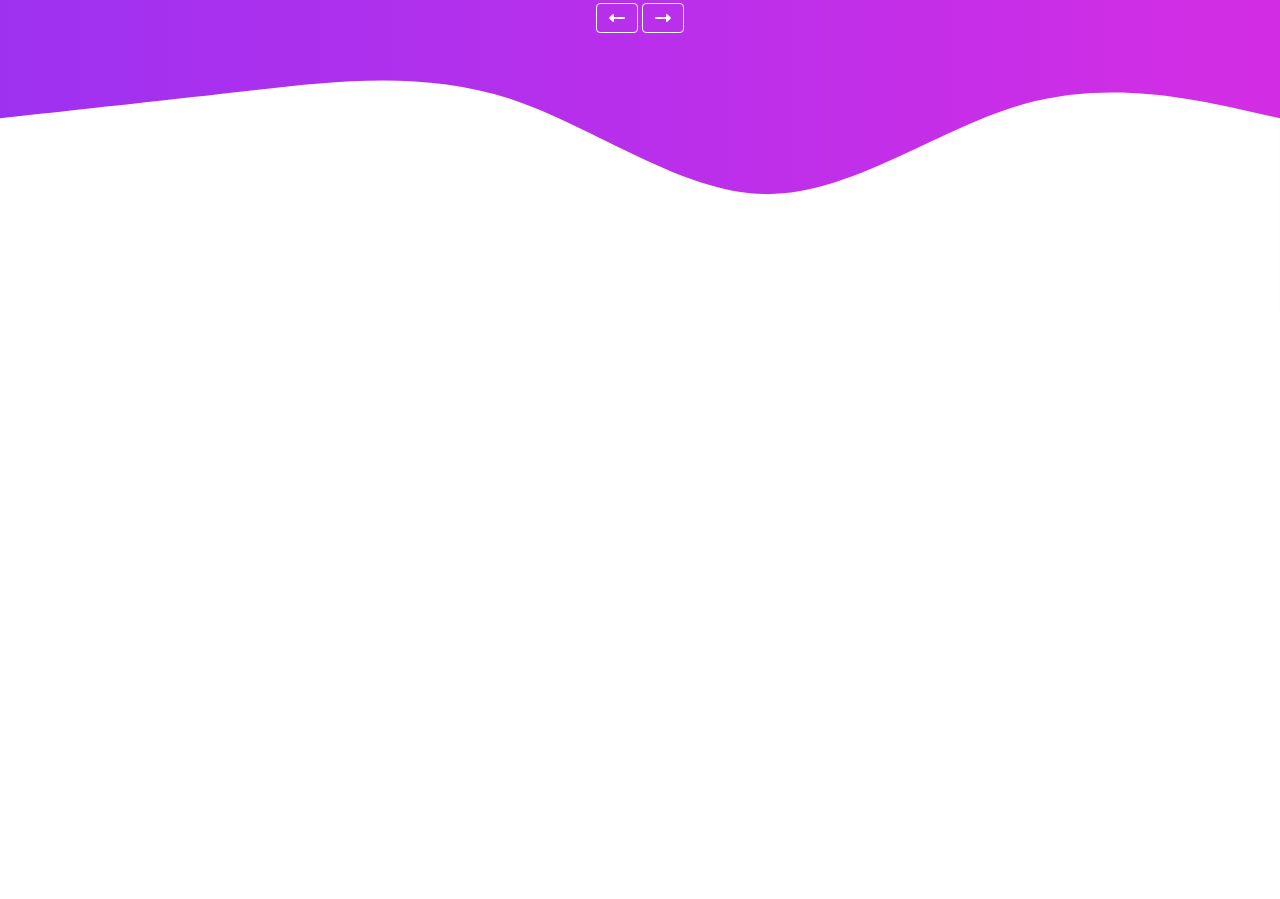
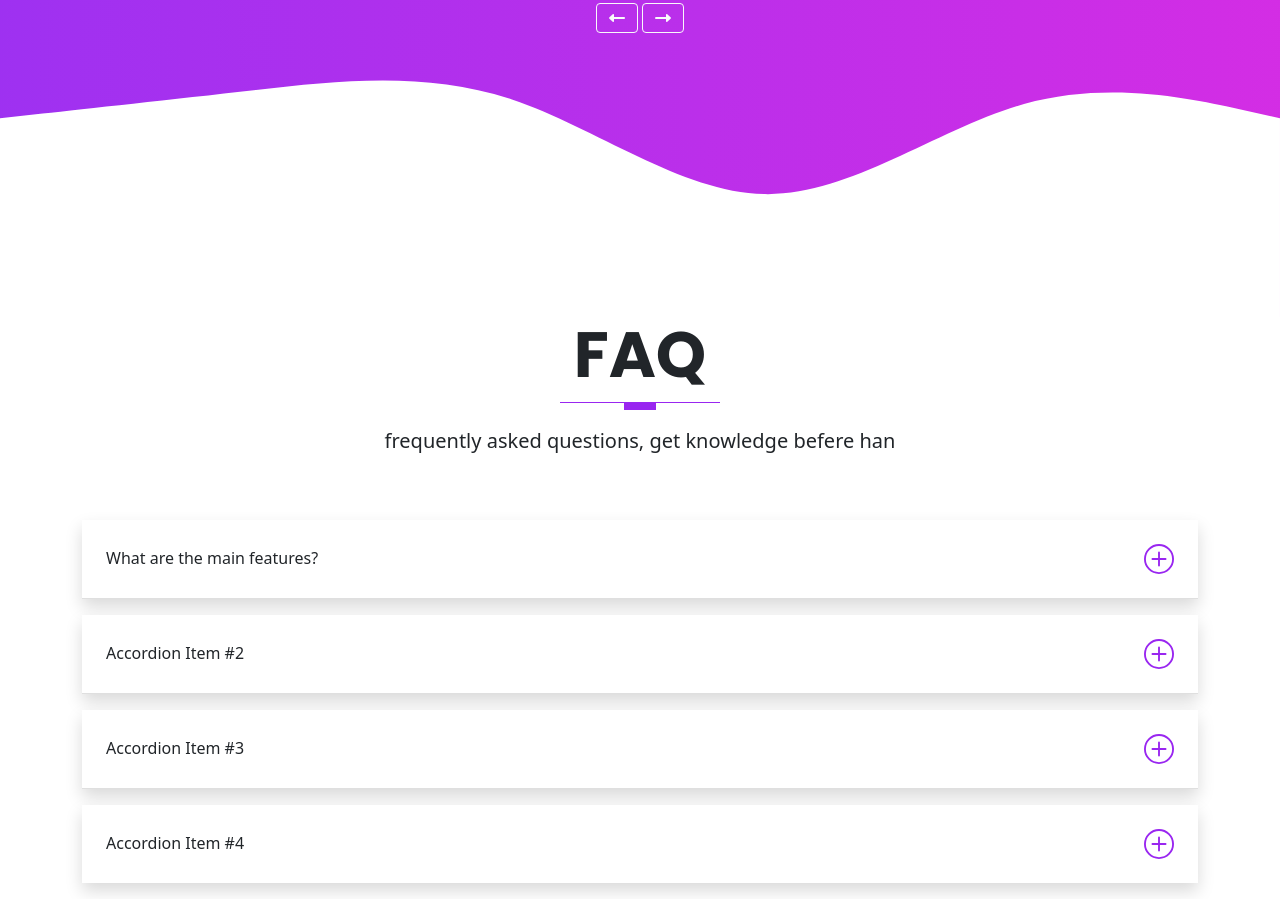
Before and after one commit to lorainecalamba/portfolio, a website: page index.html in a window 1280 px wide. Shown: the part 3840-4739 px from the top of the page. Before the commit the page ends 4157 px from the top, so only its background shows below. Drawn offline with Linux system fonts and the light colour scheme.

Commit message:
create and styling of FAQ section

```diff
--- a/index.html
+++ b/index.html
@@ -14,7 +14,7 @@
     />
   </head>
   <body>
-    <!-- navbar -->
+    <!-- ! navbar -->
     <nav class="navbar navbar-expand-lg navbar-dark menu shadow fixed-top">
       <div class="container">
         <a class="navbar-brand" href="#"
@@ -101,7 +101,7 @@
         ></path>
       </svg>
     </section>
-    <!-- companies -->
+    <!-- ! companies -->
     <section id="companies" class="companies">
       <div class="container">
         <div class="row text-center">
@@ -176,7 +176,7 @@
       </div>
     </section>
 
-    <!-- start services -->
+    <!-- ! start services -->
     <section id="services" class="sevices">
       <div class="container">
         <div class="row text-center">
@@ -206,7 +206,7 @@
         </div>
       </div>
 
-      <!-- start content for services -->
+      <!--  start content for services -->
       <div class="container">
         <!-- start the marketing content -->
         <div class="row">
@@ -309,7 +309,7 @@
       </div>
     </section>
 
-    <!-- start testimonials -->
+    <!-- ! start testimonials -->
     <section id="testimonials" class="testimonials">
       <svg xmlns="http://www.w3.org/2000/svg" viewBox="0 0 1440 320">
         <path
@@ -485,6 +485,71 @@
       </svg>
     </section>
 
+    <!-- !start section FAQ -->
+    <section id="faq" class="faq">
+      <div class="container">
+        <div class="row text-center">
+          <h1 class="display-3 fw-bold text-uppercase">faq</h1>
+          <div class="heading-line"></div>
+          <p class="lead">frequently asked questions, get knowledge befere han</p>
+        </div>
+        <!-- accordion content -->
+        <div class="row mt-5">
+          <div class="col-md-12">
+            <div class="accordion accordion-flush" id="accordionFlushExample">
+              <!-- accordion item 1 -->
+              <div class="accordion-item shadow mb-3">
+                <h2 class="accordion-header" id="flush-headingOne">
+                  <button class="accordion-button collapsed" type="button" data-bs-toggle="collapse" data-bs-target="#flush-collapseOne" aria-expanded="false" aria-controls="flush-collapseOne">
+                    What are the main features?
+                  </button>
+                </h2>
+                <div id="flush-collapseOne" class="accordion-collapse collapse" aria-labelledby="flush-headingOne" data-bs-parent="#accordionFlushExample">
+                  <div class="accordion-body">Placeholder content for this accordion, which is intended to demonstrate the <code>.accordion-flush</code> class. This is the first item's accordion body.</div>
+                </div>
+              </div>
+
+              <!-- accordion item 2 -->
+              <div class="accordion-item shadow mb-3">
+                <h2 class="accordion-header" id="flush-headingTwo">
+                  <button class="accordion-button collapsed" type="button" data-bs-toggle="collapse" data-bs-target="#flush-collapseTwo" aria-expanded="false" aria-controls="flush-collapseTwo">
+                    Accordion Item #2
+                  </button>
+                </h2>
+                <div id="flush-collapseTwo" class="accordion-collapse collapse" aria-labelledby="flush-headingTwo" data-bs-parent="#accordionFlushExample">
+                  <div class="accordion-body">Placeholder content for this accordion, which is intended to demonstrate the <code>.accordion-flush</code> class. This is the second item's accordion body. Let's imagine this being filled with some actual content.</div>
+                </div>
+              </div>
+
+              <!-- accordion item 3 -->
+              <div class="accordion-item shadow mb-3">
+                <h2 class="accordion-header" id="flush-headingThree">
+                  <button class="accordion-button collapsed" type="button" data-bs-toggle="collapse" data-bs-target="#flush-collapseThree" aria-expanded="false" aria-controls="flush-collapseThree">
+                    Accordion Item #3
+                  </button>
+                </h2>
+                <div id="flush-collapseThree" class="accordion-collapse collapse" aria-labelledby="flush-headingThree" data-bs-parent="#accordionFlushExample">
+                  <div class="accordion-body">Placeholder content for this accordion, which is intended to demonstrate the <code>.accordion-flush</code> class. This is the third item's accordion body. Nothing more exciting happening here in terms of content, but just filling up the space to make it look, at least at first glance, a bit more representative of how this would look in a real-world application.</div>
+                </div>
+              </div>
+
+              <!-- accordion item 4 -->
+              <div class="accordion-item shadow mb-3">
+                <h2 class="accordion-header" id="flush-headingFour">
+                  <button class="accordion-button collapsed" type="button" data-bs-toggle="collapse" data-bs-target="#flush-collapseFour" aria-expanded="false" aria-controls="flush-collapseFour">
+                    Accordion Item #4
+                  </button>
+                </h2>
+                <div id="flush-collapseFour" class="accordion-collapse collapse" aria-labelledby="flush-headingFour" data-bs-parent="#accordionFlushExample">
+                  <div class="accordion-body">Placeholder content for this accordion, which is intended to demonstrate the <code>.accordion-flush</code> class. This is the third item's accordion body. Nothing more exciting happening here in terms of content, but just filling up the space to make it look, at least at first glance, a bit more representative of how this would look in a real-world application.</div>
+                </div>
+              </div>
+            </div>
+          </div>
+        </div>
+      </div>
+    </section>
+
     <script src="assets/vendor/js/glightbox.min.js"></script>
     <script type="text/javascript">
       const lightbox = GLightbox({
```
Also changed, not shown: scss/_custom.scss (+8 -6 lines), assets/css/style.css, 1 other file.
